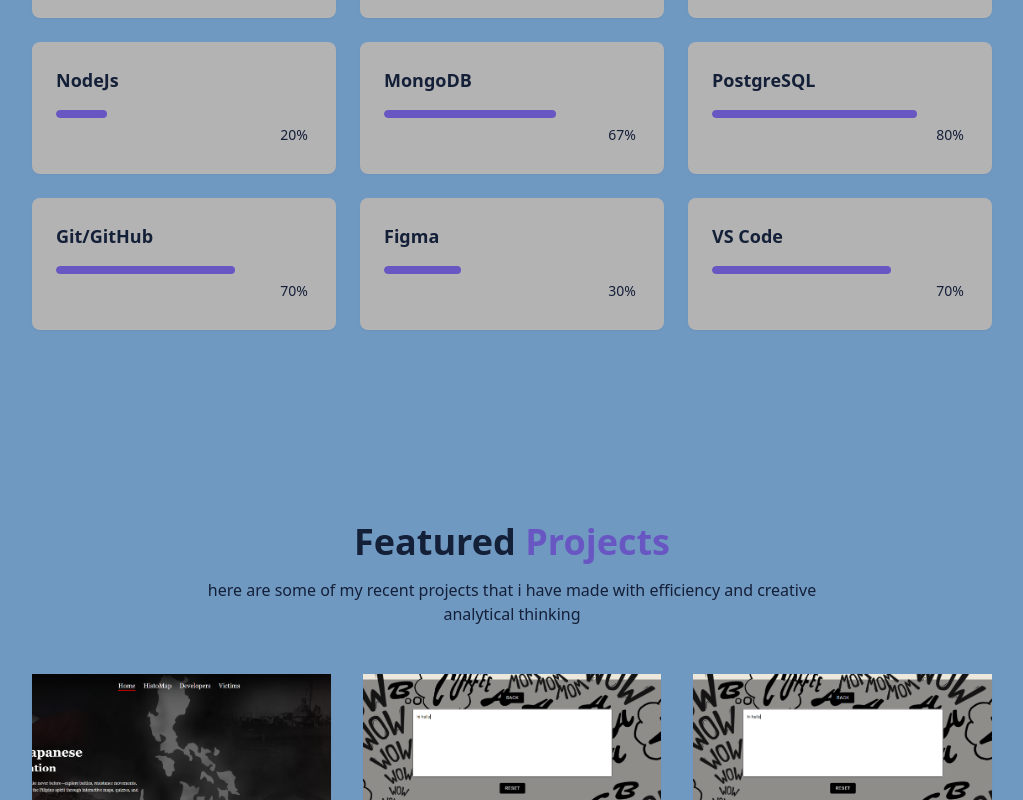
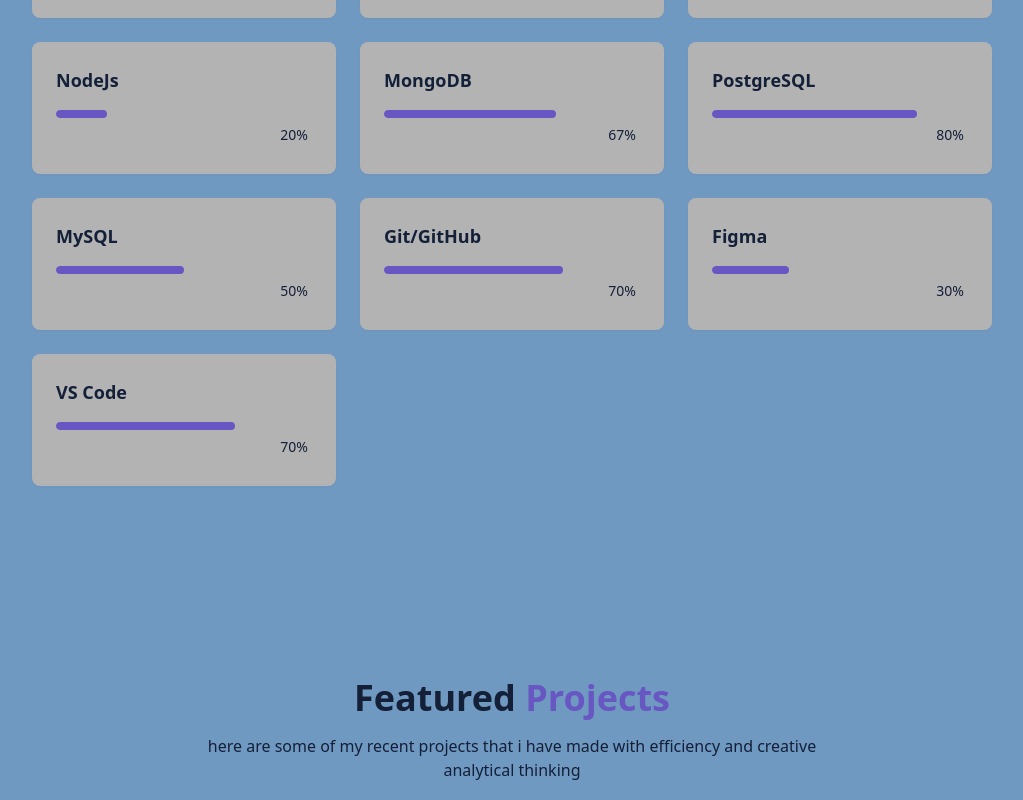
Before and after one commit to Liooouu/My-Portfolio, a React (Vite) app in the folder portfolio_proj/: page / in a window 1280 px wide. Shown: the part 2000-2800 px from the top of the page, without its empty margins (128-1151 px from the left). Built offline with nearby package versions, Linux system fonts and the light colour scheme.

Commit message:
added Linkedin and MySQL

```diff
--- a/portfolio_proj/package.json
+++ b/portfolio_proj/package.json
@@ -31,6 +31,6 @@
     "eslint-plugin-react-refresh": "^0.4.20",
     "globals": "^16.3.0",
     "typescript": "^5.8.3",
-    "vite": "^7.0.4"
+    "vite": "^7.0.5"
   }
 }
--- a/portfolio_proj/src/components/ContactsSection.jsx
+++ b/portfolio_proj/src/components/ContactsSection.jsx
@@ -4,7 +4,8 @@
   MapPin,
   Phone,
   Send,
-  Facebook
+  Facebook,
+  Linkedin
 } from "lucide-react";
 import { cn } from "@/lib/utils";
 import { useToast } from "@/hooks/use-toast";
@@ -97,6 +98,9 @@
                 <a href="#" target="_blank">
                   <Instagram />
                 </a>
+                <a href="#" target="_blank">
+                  <Linkedin />
+                </a>
               </div>
             </div>
           </div>
--- a/portfolio_proj/src/components/SkillsSection.jsx
+++ b/portfolio_proj/src/components/SkillsSection.jsx
@@ -13,6 +13,7 @@
     {name: 'NodeJs', level: 20, category: 'Backend'},
     {name: 'MongoDB', level: 67, category: 'Backend'},
     {name: 'PostgreSQL', level: 80, category: 'Backend'},
+    {name: 'MySQL', level: 50, category: 'Backend'},
 
     {name: 'Git/GitHub', level: 70, category: 'tools'},
     {name: 'Figma', level: 30, category: 'tools'},
```
Also changed, not shown: 1 other file (tests, documents, lock files or other folders).
